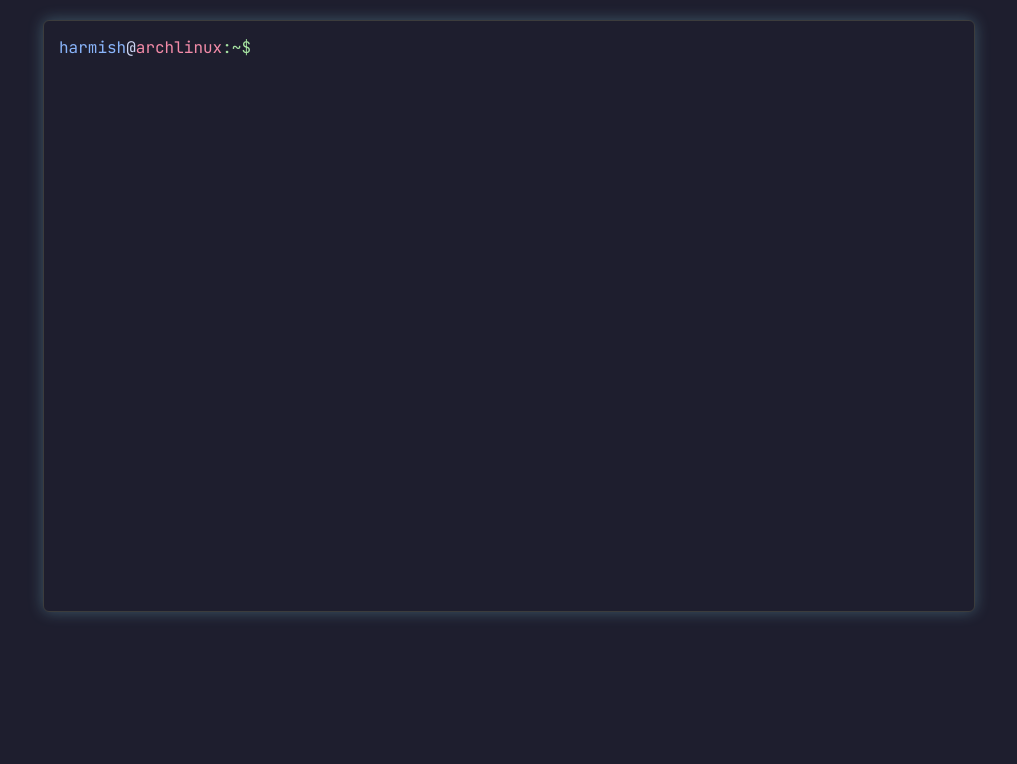
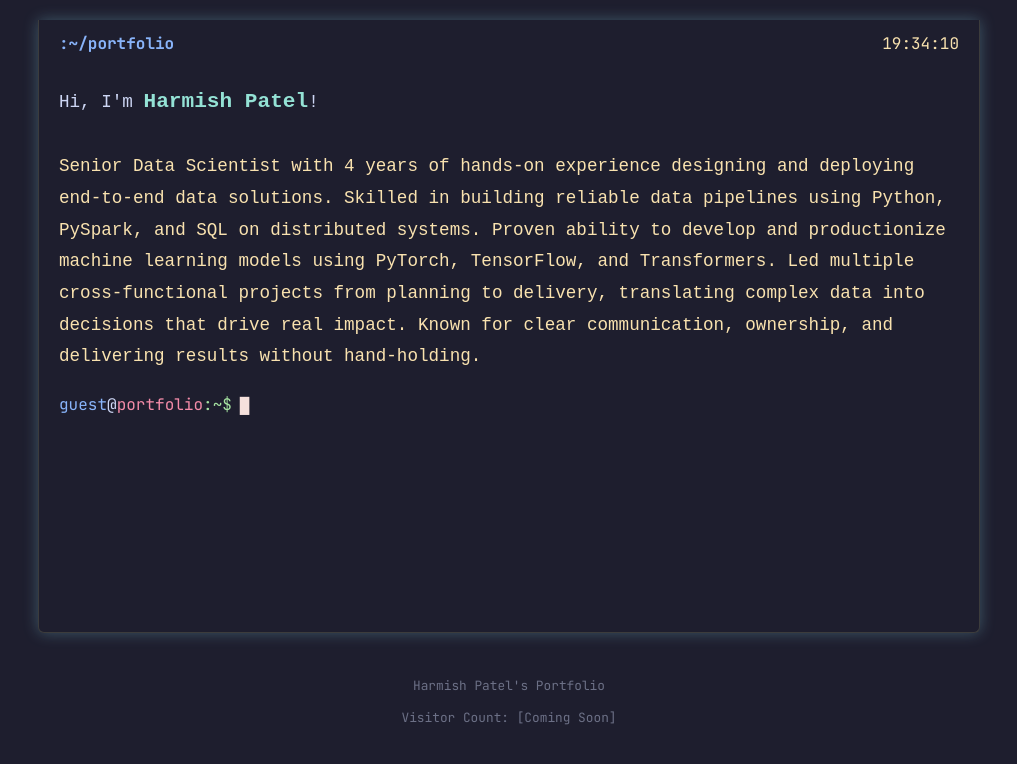
Before and after one commit to harmishpatel21/harmishpatel21.github.io, a React (Vite) app: page /#/ in a window 1280 px wide. Shown: the top 764 px of the page, without its empty margins (131-1148 px from the left). Built offline with nearby package versions, Linux system fonts and the light colour scheme.

Commit message:
Updated the UI

```diff
--- a/src/App.css
+++ b/src/App.css
@@ -1,25 +1,85 @@
 .App {
   display: flex;
-  justify-content: center;
-  align-items: flex-start;
+  flex-direction: column;
+  justify-content: flex-start;
+  align-items: center;
   min-height: 100vh;
   padding: 20px;
   box-sizing: border-box;
 }
 
+.terminal-tab {
+  display: flex;
+  justify-content: space-between;
+  align-items: center;
+  /* width: 100%; */
+  background-color: #1E1E2E;
+  padding: 10px 0px; /* Adjusted padding for a slightly larger tab */
+  /* border-radius: 6px 6px 0 0; */
+  /* border: 1px solid #3c3c3c;
+  border-bottom: 1px solid #3c3c3c; */
+  font-family: 'JetBrains Mono', monospace;
+  font-size: 1em;
+  color: #A6E3A1;
+  position: sticky;
+  top: 2px;
+  z-index: 10;
+}
+
+.tab-name {
+  color: #89B4FA;
+  font-weight: bold;
+}
+
+.tab-center {
+  text-align: center;
+  flex-grow: 1;
+  color: #A6E3A1;
+}
+
+.tab-time {
+  color: #F9E2AF;
+}
+
+.introduction {
+  /* width: 100%; */
+  /* max-width: 1000px; */
+  margin: 0px 0px 0px 0px;
+  padding: 0px 0px 0px 0px;
+  text-align: left;
+  background-color: transparent;
+  border-radius: 0;
+  box-shadow: none;
+}
+
+.introduction pre {
+  white-space: pre-wrap;
+  word-break: break-word;
+  line-height: 1.8;
+  font-size: 1.1em;
+  color: #CDD6F4;
+}
+
+.introduction .color-cyan {
+  font-weight: bold;
+  font-size: 1.2em;
+}
+
 .terminal-container {
   width: 100%;
   max-width: 900px;
-  height: 70vh;
-  background-color: #1e1e2e; /* Arch Linux terminal dark background */
-  border: 1px solid #3c3c3c; /* A slightly softer border for the terminal window */
-  padding: 15px;
+  height: 74vh;
+  background-color: #1e1e2e;
+  border: 1px solid #3c3c3c;
+  border-top: none;
+  border-radius: 0 0 6px 6px;
+  padding: 0 20px 20px 20px;
   overflow-y: auto;
+  overflow-x: hidden;
   font-family: 'JetBrains Mono', monospace;
-  font-size: 1em; /* Master font size for all terminal content */
+  font-size: 1em;
   color: #CDD6F4;
   box-shadow: 0 0 15px rgba(137, 220, 235, 0.3);
-  border-radius: 6px; /* Slightly rounded corners */
   line-height: 1.5;
   flex-direction: column;
   display: flex;
@@ -29,7 +89,7 @@
   white-space: pre-wrap;
   word-break: break-word;
   margin-bottom: 2px;
-  font-size: 1em; /* Explicitly set for consistency */
+  font-size: 1em;
 }
 
 .prompt-line {
@@ -55,39 +115,35 @@
   margin-right: 8px;
 }
 
-/* Removed @keyframes blink since we're using native caret */
-
 .command-input-field {
   background: transparent !important;
-  background-color: red !important; /* Temporarily set to red for diagnosis */
+  background-color: red !important;
   border: none !important;
   outline: none !important;
   color: #F9E2AF;
   flex-grow: 1;
   font-family: inherit;
   font-size: 1em;
-  caret-color: transparent; /* Hide the default caret */
+  caret-color: transparent;
   padding: 0 !important;
-  margin: 0 !important; /* Ensure no default margin */
+  margin: 0 !important;
   margin-left: 0;
   min-width: 0;
-  position: relative; /* Needed for positioning the custom caret */
-  box-shadow: none !important; /* Ensure no box-shadow is applied */
-  -webkit-appearance: none; /* For Safari/Chrome */
-  -moz-appearance: none; /* For Firefox */
-  appearance: none; /* Standard property */
-  vertical-align: baseline !important; /* Ensure alignment doesn't add space */
-  height: auto !important; /* Ensure height is not fixed by browser defaults */
-  width: auto !important; /* Ensure width is not fixed by browser defaults */
-
-  /* Aggressive reset for any remaining visual artifacts */
+  position: relative;
+  box-shadow: none !important;
+  -webkit-appearance: none;
+  -moz-appearance: none;
+  appearance: none;
+  vertical-align: baseline !important;
+  height: auto !important;
+  width: auto !important;
   background-image: none !important;
-  background: none !important; /* Ensure no image or default background */
-  background-color: #1e1e2e !important; /* Explicitly set to terminal background */
-  border-radius: 0 !important; /* Ensure no rounded corners */
-  resize: none !important; /* Prevent resize handles */
-  -webkit-text-fill-color: inherit !important; /* Ensure text color is respected */
-  -webkit-box-shadow: none !important; /* For webkit-specific box shadow */
+  background: none !important;
+  background-color: #1e1e2e !important;
+  border-radius: 0 !important;
+  resize: none !important;
+  -webkit-text-fill-color: inherit !important;
+  -webkit-box-shadow: none !important;
 }
 
 .command-input-field:focus {
@@ -97,13 +153,13 @@
 }
 
 .command-input-field.typing::after {
-  content: '█'; /* Block character for the cursor */
-  color: #F5E0DC; /* Cursor Color */
+  content: '█';
+  color: #F5E0DC;
   animation: blink-caret 1s infinite steps(1, start);
   position: absolute;
   top: 0;
-  right: 0; /* Adjust as needed */
-  pointer-events: none; /* Allows clicks to pass through */
+  right: 0;
+  pointer-events: none;
 }
 
 @keyframes blink-caret {
@@ -114,14 +170,13 @@
   margin: 2px 0;
   cursor: pointer;
   color: #89DCEB;
-  font-size: 1em; /* Explicitly set for consistency */
+  font-size: 1em;
 }
 
 .project-list p:hover {
   text-decoration: underline;
 }
 
-/* Arch Linux inspired syntax highlighting colors */
 .color-green { color: #A6E3A1; }
 .color-blue { color: #89DCEB; }
 .color-red { color: #F38BA8; }
@@ -130,7 +185,6 @@
 .color-magenta { color: #CBA6F7; }
 .color-gray { color: #6C7086; }
 
-/* Removed all font-size overrides in media queries */
 @media (max-width: 768px) {
   .terminal-container {
     height: 85vh;
@@ -145,7 +199,7 @@
   border: none !important;
   outline: none !important;
   box-shadow: none !important;
-  background-color: #1e1e2e !important; /* Ensure background matches terminal */
+  background-color: #1e1e2e !important;
   padding: 0 !important;
   margin: 0 !important;
 }
@@ -187,3 +241,12 @@
 .terminal-gap {
   height: 1em;
 }
+
+.footer {
+  width: 100%;
+  max-width: 900px;
+  color: #CDD6F4;
+  text-align: center;
+  margin-top: 20px;
+  padding: 10px;
+}
--- a/src/App.tsx
+++ b/src/App.tsx
@@ -1,6 +1,9 @@
 import React, { useState, useEffect, useRef } from 'react';
 import './App.css'
 import portfolioData from './data/portfolioData.json';
+import Footer from './components/Footer';
+import Introduction from './components/Introduction';
+import TerminalTab from './components/TerminalTab';
 
 function App() {
   const [terminalOutput, setTerminalOutput] = useState<React.ReactNode[]>([]);
@@ -9,11 +12,12 @@ function App() {
   const [historyIndex, setHistoryIndex] = useState<number>(-1);
   const terminalRef = useRef<HTMLDivElement>(null);
   const inputRef = useRef<HTMLInputElement>(null);
+  const [isInputFocused, setIsInputFocused] = useState<boolean>(false);
 
   const handleCommand = async (command: string) => {
     const fullCommand = command.trim();
     if (!fullCommand) {
-      setTerminalOutput(prev => [...prev, <pre className="terminal-line prompt-line"><span className="prompt-username">harmish</span><span className="prompt-at">@</span><span className="prompt-hostname">archlinux</span><span className="prompt-path">:~$</span></pre>]);
+      setTerminalOutput(prev => [...prev, <pre className="terminal-line prompt-line"><span className="prompt-username">guest</span><span className="prompt-at">@</span><span className="prompt-hostname">portfolio</span><span className="prompt-path">:~$</span></pre>]);
       setCurrentCommand('');
       return;
     }
@@ -21,7 +25,7 @@ function App() {
     setCommandHistory(prev => [...prev, fullCommand]);
     setHistoryIndex(-1);
 
-    setTerminalOutput(prev => [...prev, <pre className="terminal-line prompt-line"><span className="prompt-username">harmish</span><span className="prompt-at">@</span><span className="prompt-hostname">archlinux</span><span className="prompt-path">:~$</span> <span className="color-yellow">{fullCommand}</span></pre>]);
+    setTerminalOutput(prev => [...prev, <pre className="terminal-line prompt-line"><span className="prompt-username">guest</span><span className="prompt-at">@</span><span className="prompt-hostname">portfolio</span><span className="prompt-path">:~$</span> <span className="color-yellow">{fullCommand}</span></pre>]);
     setCurrentCommand('');
 
     let outputContent: string | React.JSX.Element | undefined;
@@ -179,7 +183,12 @@ function App() {
     if (terminalRef.current) {
       terminalRef.current.scrollTop = terminalRef.current.scrollHeight;
     }
-  }, [terminalOutput]);
+    // Add Introduction and initial prompt to terminalOutput
+    setTerminalOutput([
+      <Introduction key="intro" />,
+      // <pre key="initial-prompt" className="terminal-line prompt-line"><span className="prompt-username">guest</span><span className="prompt-at">@</span><span className="prompt-hostname">archlinux</span><span className="prompt-path">:~$</span></pre>
+    ]);
+  }, []);
 
   const handleKeyDown = (e: React.KeyboardEvent<HTMLInputElement>) => {
     if (e.key === 'Enter') {
@@ -205,21 +214,29 @@ function App() {
     }
   };
 
+  const focusInput = () => {
+    inputRef.current?.focus();
+    setIsInputFocused(true);
+  };
+
   return (
     <div className="App">
-      <div className="terminal-container" ref={terminalRef}>
+      <div className="terminal-container" ref={terminalRef} onClick={focusInput}>
+        <TerminalTab />
         {terminalOutput.map((line, index) => (
           <div key={index}>{line}</div>
         ))}
         <div className="command-input-line" style={{position: 'relative'}}>
-            <span className="prompt-username">harmish</span><span className="prompt-at">@</span><span className="prompt-hostname">archlinux</span><span className="prompt-path">:~$</span>
+            <span className="prompt-username">guest</span><span className="prompt-at">@</span><span className="prompt-hostname">portfolio</span><span className="prompt-path">:~$</span>
             <span className="typed-command">{currentCommand}</span>
-            <span className="blinking-cursor" />
+            {isInputFocused && <span className="blinking-cursor" />}
             <input
               type="text"
               value={currentCommand}
               onChange={(e) => setCurrentCommand(e.target.value)}
               onKeyDown={handleKeyDown}
+              onFocus={() => setIsInputFocused(true)}
+              onBlur={() => setIsInputFocused(false)}
               autoFocus
               spellCheck="false"
               className="terminal-input-field invisible-input"
@@ -240,8 +257,9 @@ function App() {
             />
         </div>
       </div>
+      <Footer />
     </div>
-  )
+  );
 }
 
-export default App
+export default App;
--- /dev/null
+++ b/src/components/Footer.tsx
@@ -0,0 +1,13 @@
+import React from 'react';
+
+const Footer: React.FC = () => {
+  return (
+    <div className="footer" style={{ marginTop: '20px', textAlign: 'center', fontSize: '0.8em', color: '#6C7086' }}>
+      <p>Harmish Patel's Portfolio</p>
+      {/* <p>&copy; {new Date().getFullYear()} Harmish Patel. All rights reserved.</p> */}
+      <p>Visitor Count: [Coming Soon]</p>
+    </div>
+  );
+};
+
+export default Footer;
--- /dev/null
+++ b/src/components/Introduction.tsx
@@ -0,0 +1,17 @@
+import React from 'react';
+import portfolioData from '../data/portfolioData.json';
+
+const Introduction: React.FC = () => {
+  return (
+    <div className="introduction" style={{ marginBottom: '20px', textAlign: 'left' }}>
+      <pre>
+        Hi, I'm <span className="color-cyan">{portfolioData.data.firstName} {portfolioData.data.lastName}</span>!
+        <br />
+        <br />
+        <span className="color-yellow">{portfolioData.data.headline}</span>
+      </pre>
+    </div>
+  );
+};
+
+export default Introduction;
--- /dev/null
+++ b/src/components/TerminalTab.tsx
@@ -0,0 +1,33 @@
+import React, { useState, useEffect } from 'react';
+import portfolioData from '../data/portfolioData.json';
+
+const TerminalTab: React.FC = () => {
+  const [currentTime, setCurrentTime] = useState<string>('');
+  const userName = portfolioData.data.firstName;
+  const userHeadline = portfolioData.data.position;
+
+  useEffect(() => {
+    const updateTime = () => {
+      const now = new Date();
+      const hours = String(now.getHours()).padStart(2, '0');
+      const minutes = String(now.getMinutes()).padStart(2, '0');
+      const seconds = String(now.getSeconds()).padStart(2, '0');
+      setCurrentTime(`${hours}:${minutes}:${seconds}`);
+    };
+
+    updateTime();
+    const timerId = setInterval(updateTime, 1000);
+
+    return () => clearInterval(timerId);
+  }, []);
+
+  return (
+    <div className="terminal-tab">
+      <span className="tab-name">:~/portfolio</span>
+      {/* <span className="tab-center">{userHeadline}</span> */}
+      <span className="tab-time">{currentTime}</span>
+    </div>
+  );
+};
+
+export default TerminalTab;
--- a/src/data/portfolioData.json
+++ b/src/data/portfolioData.json
@@ -2,7 +2,8 @@
   "data": {
     "firstName": "Harmish",
     "lastName": "Patel",
-    "headline": "Data Scientist who takes pride in building models that translate data points into business insights.",
+    "position": "Senior Data Scientist",
+    "headline": "Senior Data Scientist with 4 years of hands-on experience designing and deploying end-to-end data solutions. Skilled in building reliable data pipelines using Python, PySpark, and SQL on distributed systems. Proven ability to develop and productionize machine learning models using PyTorch, TensorFlow, and Transformers. Led multiple cross-functional projects from planning to delivery, translating complex data into decisions that drive real impact. Known for clear communication, ownership, and delivering results without hand-holding.",
     "profilePic": "profilePic.png",
     "email": "harmishp21@gmail.com",
     "linkedin": "https://www.linkedin.com/in/harmish2111patel/",
```
Also changed, not shown: 1 other file (tests, documents, lock files or other folders).
